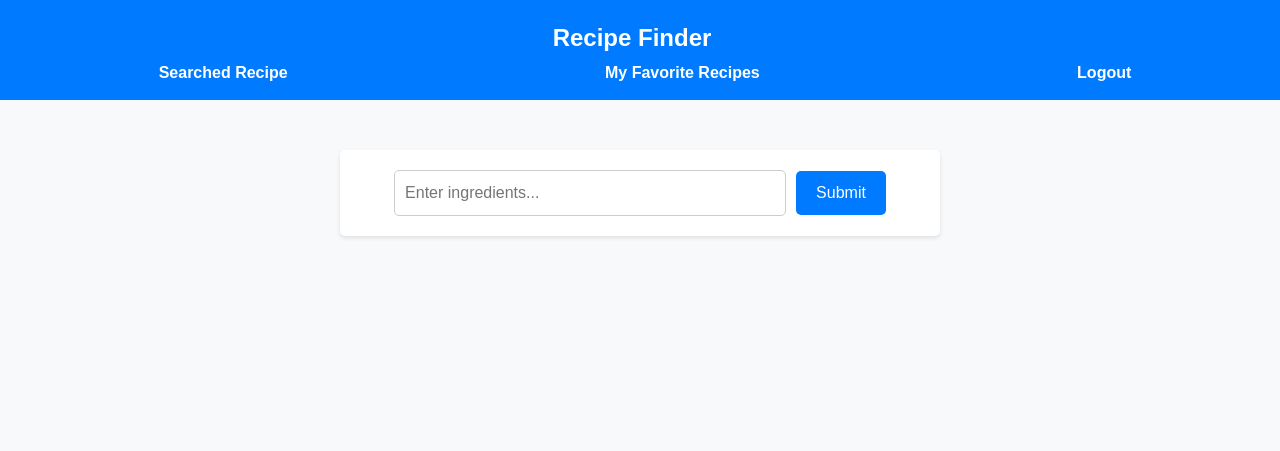
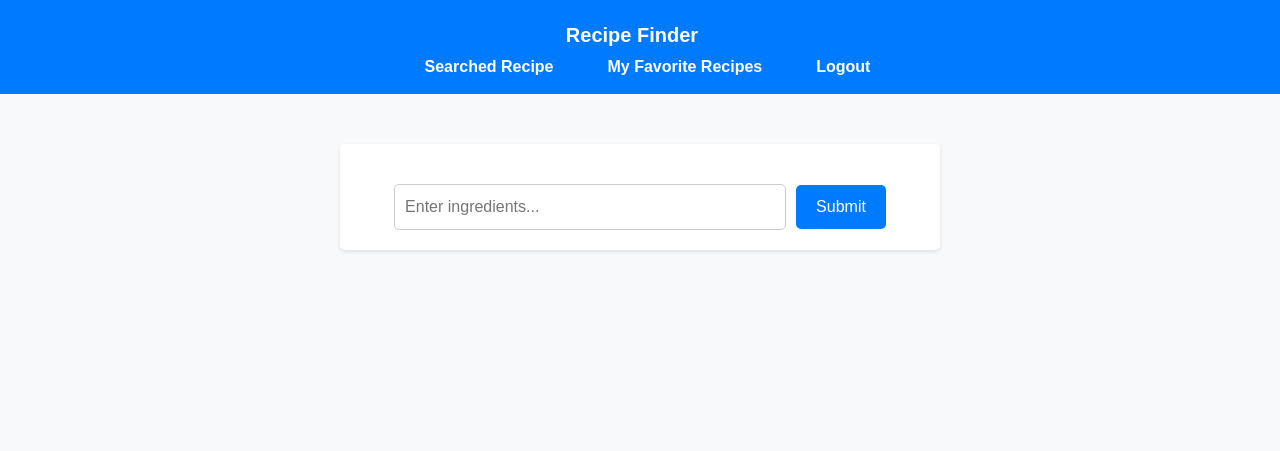
Before and after one commit to Karilaw/Recipe_Finder, a Flask app: page /find-recipes in a window 1280 px wide. Shown: the top 451 px of the page. Run offline with Flask 3, Linux system fonts and the light colour scheme; a user stored in the database is signed in; some libraries are stand-ins or nearby versions.

```diff
--- a/templates/about.html
+++ b/templates/about.html
@@ -7,13 +7,15 @@
 </head>
 <body>
     <nav>
-        <a class="navbar-brand" href="/" style="color: white; font-weight: bold; font-size: 24px;">Recipe Finder</a>
+        <div class="container">
+            <a class="navbar-brand" href="/" style="color: white; font-weight: bold; font-size: 20px;">Recipe Finder</a>
             <ul>
                 <li><a href="/about">About</a></li>
                 <li><a href="/contact">Contact</a></li>
                 <li><a href="/login">Login</a></li>
                 <li><a href="/register">Register</a></li>
             </ul>
+        </div>
     </nav>
     <div class="centered-content">
         <header>
--- a/templates/find_recipes.html
+++ b/templates/find_recipes.html
@@ -18,18 +18,25 @@
             background-color: #007bff; /* Bootstrap's primary blue */
             color: #fff;
             padding: 15px 0;
+            text-align: center; /* Center the content within the navbar */
         }
 
         nav ul {
             list-style-type: none;
             padding: 0;
             display: flex;
-            justify-content: space-around;
+            justify-content: center; /* Center the list items horizontally */
+        }
+
+        nav ul li {
+            margin: 0 15px; /* Add margin between the list items */
         }
 
         nav ul li a {
             color: #fff;
             text-decoration: none;
+            font-size: 16px; /* Adjust the font size */
+            font-weight: bold; /* Add bold font weight */
         }
 
         .centered-content {
@@ -46,6 +53,7 @@
             display: flex;
             justify-content: center;
             align-items: center;
+            margin-top: 20px; /* Add margin to separate form from navbar */
         }
 
         input[type="text"] {
@@ -87,12 +95,14 @@
 </head>
 <body>
     <nav>
-        <a class="navbar-brand" href="/" style="color: white; font-weight: bold; font-size: 24px;">Recipe Finder</a>
-        <ul>
-            <li> <a href="{{ url_for('recipe_list') }}"> Searched Recipe</a></li>
-            <li> <a href="{{ url_for('favorite_recipes') }}">My Favorite Recipes</a></li>
-            <li><a href="/logout">Logout</a></li>
-        </ul>
+        <div class="container">
+            <a class="navbar-brand" href="/" style="color: white; font-weight: bold; font-size: 20px;">Recipe Finder</a>
+            <ul>
+                <li><a href="{{ url_for('recipe_list') }}">Searched Recipe</a></li>
+                <li><a href="{{ url_for('favorite_recipes') }}">My Favorite Recipes</a></li>
+                <li><a href="/logout">Logout</a></li>
+            </ul>
+        </div>
     </nav>
     {% with messages = get_flashed_messages(with_categories=true) %}
         {% if messages %}
```
Also changed, not shown: templates/favorite_recipes.html (+7 -5 lines), templates/login.html (+6 -4 lines), templates/recipe_details.html (+9 -7 lines), templates/recipe_list.html (+8 -6 lines), templates/register.html (+6 -4 lines), instance/site.db. Lines whose indentation alone changed are shown as unchanged.
